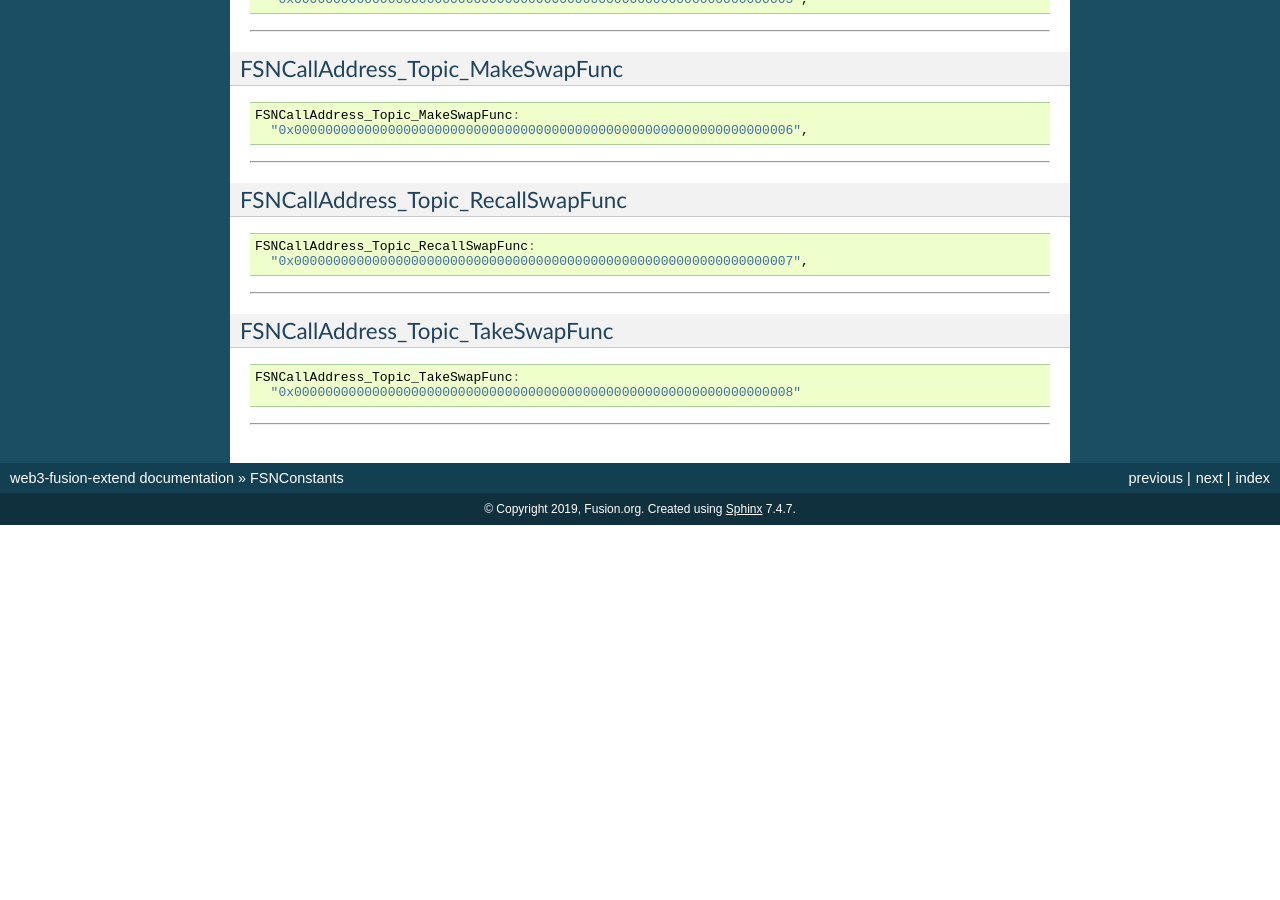
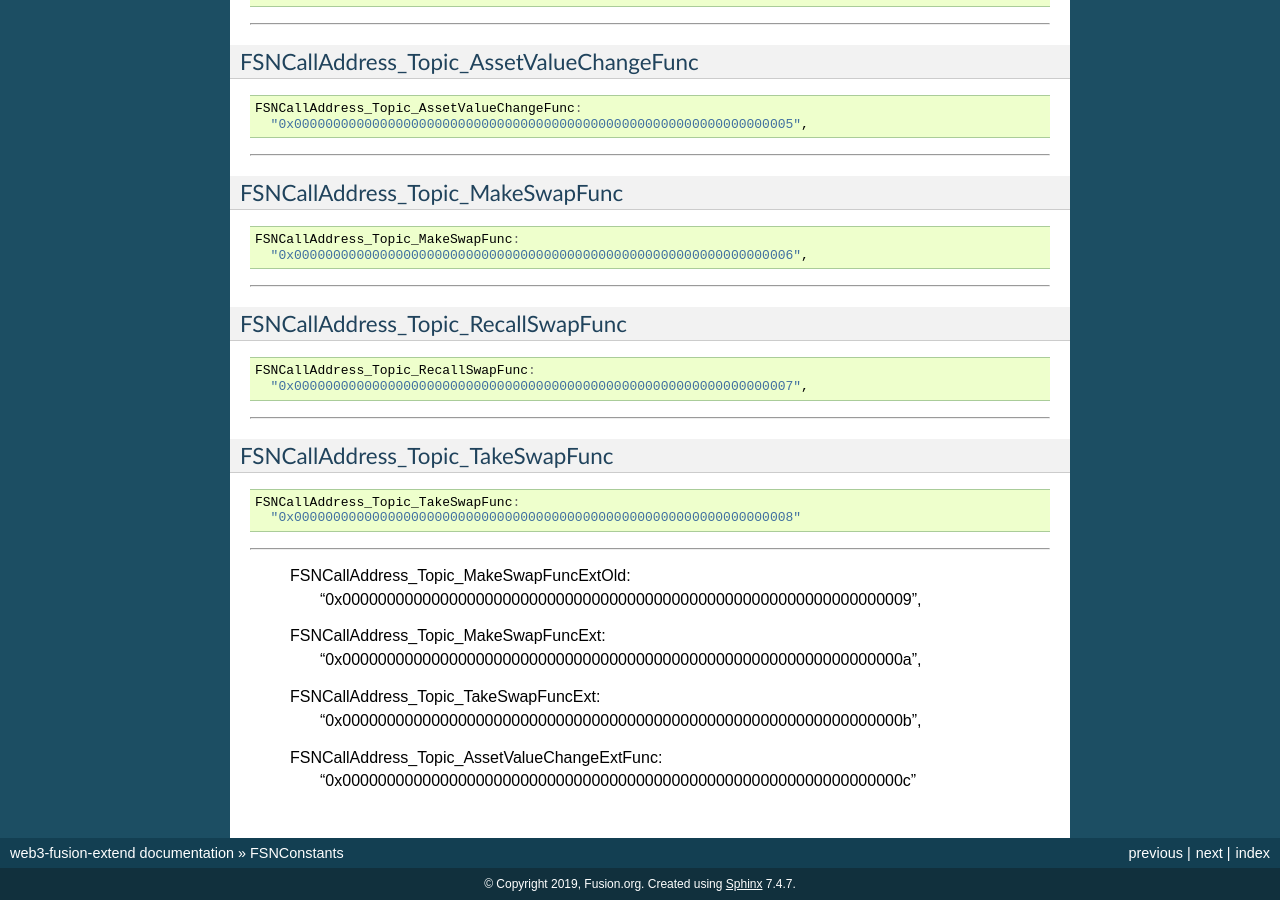
Before and after one commit to FUSIONFoundation/web3-fusion-extend, a Sphinx documentation site: the page built from docs/constants.rst, in a window 1280 px wide and 900 px high, scrolled down 2334 px. Built offline with Sphinx 7.4.7, drawn with Linux system fonts in a browser that asks for light colours; before the commit the page ends 2859 px from its top, so only the background shows below that; some of the changed text lies outside the part shown.

Commit message:
adding missing constants

```diff
--- a/docs/constants.rst
+++ b/docs/constants.rst
@@ -117,6 +117,14 @@ FSNCallAddress_Topic_To_Function
     7: "RecallSwapFunc",
     // TakeSwapFunc wacom
     8: "TakeSwapFunc"
+          // MakeSwapFuncExt wacom
+      9: "MakeSwapFuncExtOld",
+      // MakeSwapFuncExt wacom
+      10: "MakeSwapFuncExt",
+      // TakeSwapFuncExt wacom
+      11: "TakeSwapFuncExt",
+      // AssetValueChangeFunc wacom
+      12: "AssetValueChangeExtFunc"
   },
 
 
@@ -217,3 +225,13 @@ FSNCallAddress_Topic_TakeSwapFunc
 
 
 ---------------------------------
+
+
+    FSNCallAddress_Topic_MakeSwapFuncExtOld:
+      "0x0000000000000000000000000000000000000000000000000000000000000009",
+    FSNCallAddress_Topic_MakeSwapFuncExt:
+      "0x000000000000000000000000000000000000000000000000000000000000000a",
+    FSNCallAddress_Topic_TakeSwapFuncExt:
+      "0x000000000000000000000000000000000000000000000000000000000000000b",
+    FSNCallAddress_Topic_AssetValueChangeExtFunc:
+      "0x000000000000000000000000000000000000000000000000000000000000000c"
```
Also changed, not shown: 2 other files.
